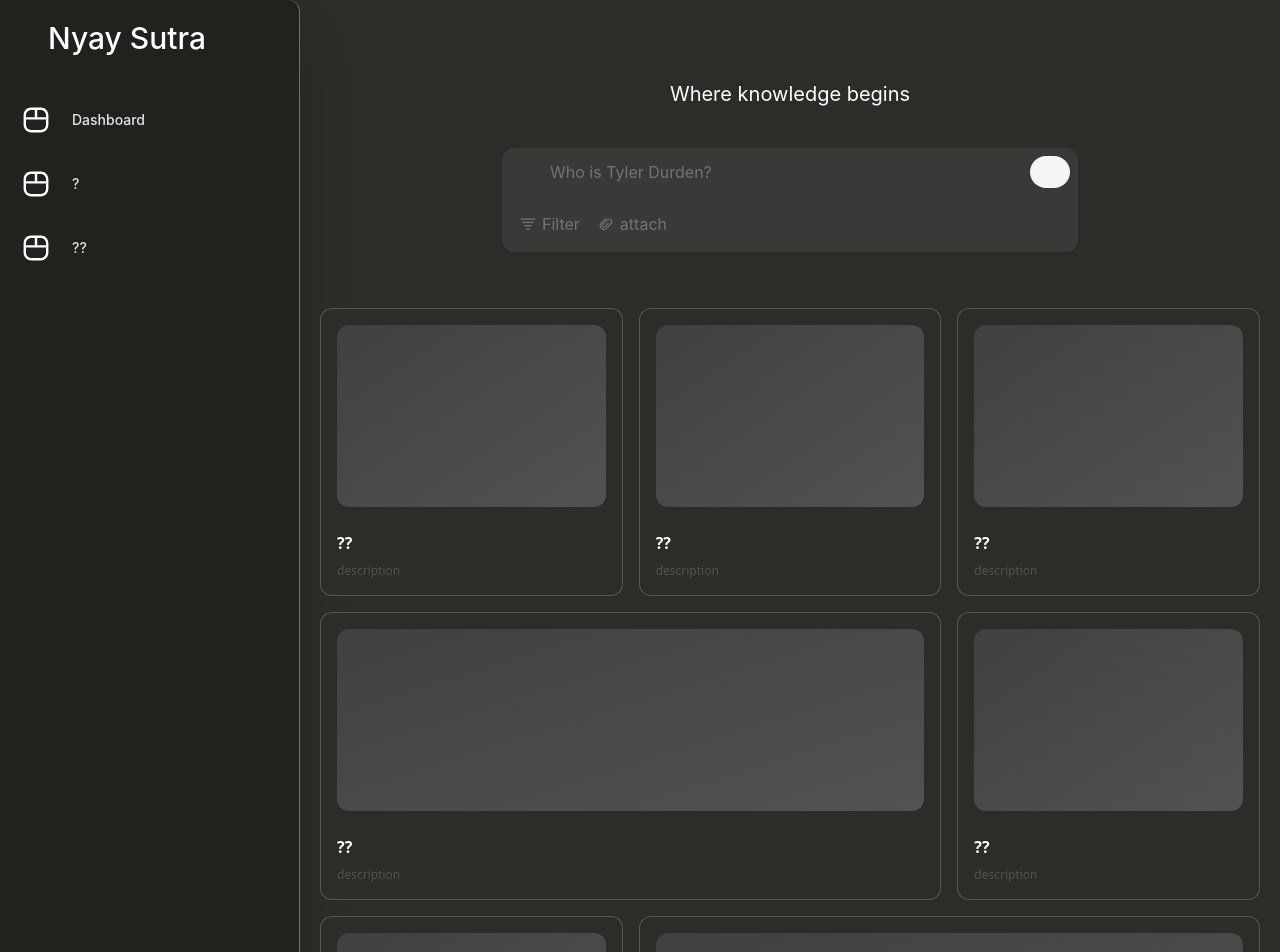
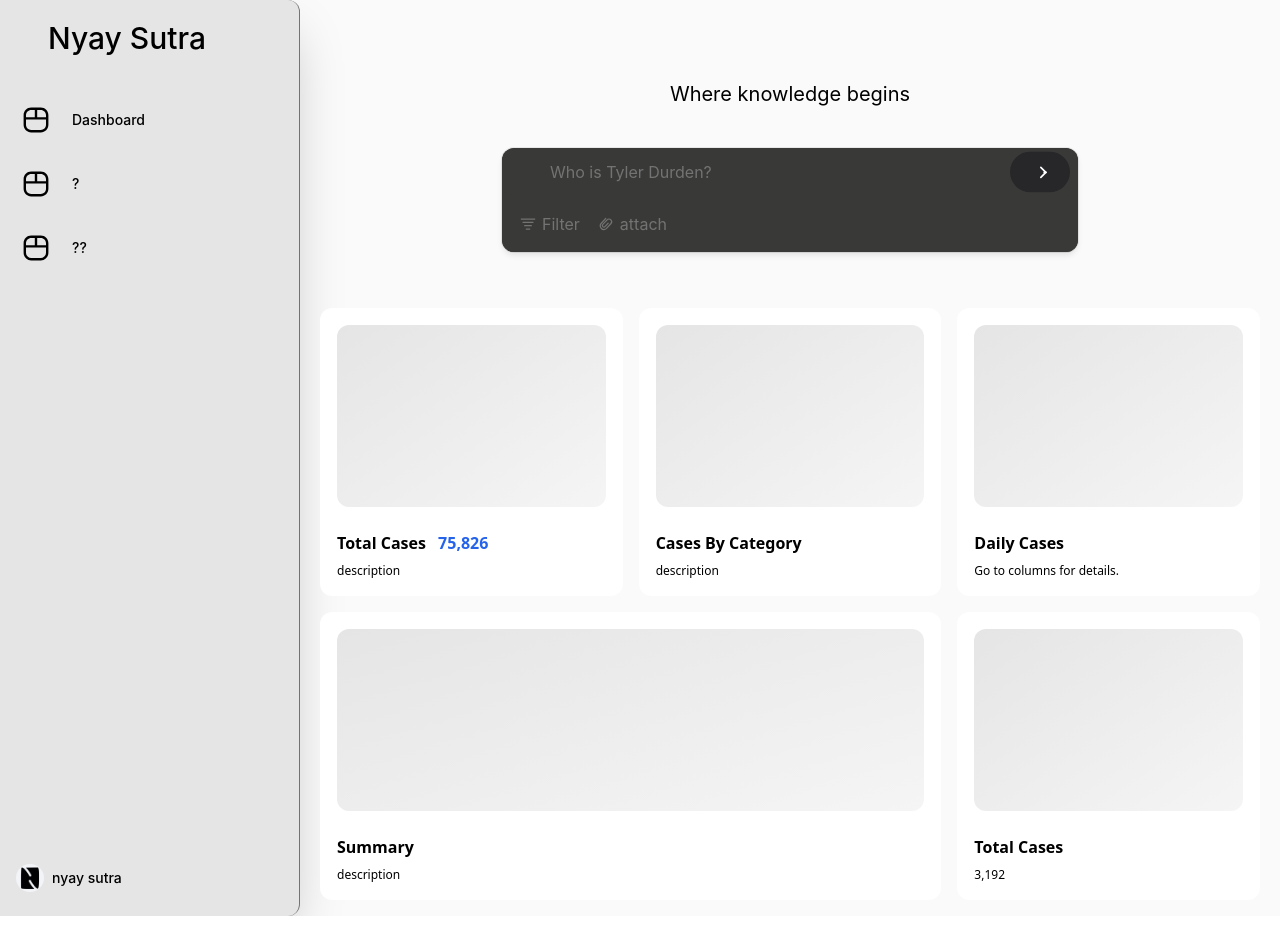
Before and after one commit to anujsb/SIH-landing, a React (Vite) app: page /demo in a window 1280 px wide. Shown: the top 952 px of the page. After the commit the page ends 916 px from the top, so only its background shows below. Built offline with nearby package versions, Linux system fonts and the light colour scheme.

Commit message:
removed dark mode and changed color palette

```diff
--- a/src/components/Dashboard.tsx
+++ b/src/components/Dashboard.tsx
@@ -23,13 +23,13 @@ const Dashboard = () => {
   };
 
   return (
-    <div className="bg-[#2c2c29] text-white flex flex-col md:flex-row  w-full h-full">
+    <div className="bg-[#fafafa] text-black flex md:flex-row  w-full h-full">
       {" "}
       {/* <Sidebar /> */}
       <SidebarDemo />
       <div className="flex flex-1 flex-col items-center justify-center w-full">
         <div className="h-[40rem] flex flex-1 flex-col items-center  px-4 bg-background mt-20 w-full">
-          <h1 className="mb-5 sm:mb-10 text-xl text-center sm:text-xl text-white ">
+          <h1 className="mb-5 sm:mb-10 text-xl text-center sm:text-xl text-black ">
             Where knowledge begins
           </h1>
           <PlaceholdersAndVanishInput
@@ -72,49 +72,51 @@ export default Dashboard;
 }
 
 const Skeleton = () => (
-  <div className="flex flex-1 w-full h-full min-h-[6rem] rounded-xl bg-gradient-to-br from-neutral-700 to-neutral-600 "></div>
+  <div className="flex flex-1 w-full h-full min-h-[6rem] rounded-xl bg-gradient-to-br from-neutral-200 to-neutral-100 "></div>
 );
 const items = [
   {
-    title: "??",
+    title: (
+      <p>
+        Total Cases <span className="text-blue-600 ml-2">75,826</span>
+      </p>
+    ),
     description: "description",
     header: <Skeleton />,
     //   icon: <IconClipboardCopy className="h-4 w-4 text-neutral-500" />,
   },
   {
-    title: "??",
+    title: "Cases By Category",
     description: "description",
     header: <Skeleton />,
     //   icon: <IconFileBroken className="h-4 w-4 text-neutral-500" />,
   },
   {
-    title: "??",
-    description: "description",
+    title: "Daily Cases",
+    description: "Go to columns for details.",
     header: <Skeleton />,
     //   icon: <IconSignature className="h-4 w-4 text-neutral-500" />,
   },
   {
-    title: "??",
+    title: "Summary",
     description: "description",
     header: <Skeleton />,
     //   icon: <IconTableColumn className="h-4 w-4 text-neutral-500" />,
   },
   {
-    title: "??",
-    description: "description",
+    title: "Total Cases",
+    description: "3,192",
     header: <Skeleton />,
     //   icon: <IconArrowWaveRightUp className="h-4 w-4 text-neutral-500" />,
   },
-  {
-    title: "??",
-    description: "description",
-    header: <Skeleton />,
-    //   icon: <IconBoxAlignTopLeft className="h-4 w-4 text-neutral-500" />,
-  },
-  {
-    title: "??",
-    description: "description",
-    header: <Skeleton />,
-    //   icon: <IconBoxAlignRightFilled className="h-4 w-4 text-neutral-500" />,
-  },
+  // {
+  //   title: "??",
+  //   description: "description",
+  //   header: <Skeleton />,
+  // },
+  // {
+  //   title: "??",
+  //   description: "description",
+  //   header: <Skeleton />,
+  // },
 ];
--- a/src/components/Hero.tsx
+++ b/src/components/Hero.tsx
@@ -20,7 +20,7 @@ const Hero = () => {
             className="my-10 flex items-center justify-center gap-4"
           >
             <Button
-              className="text-white pointer-events-auto"
+              className="text-white bg-black pointer-events-auto"
               variant="default"
             >
               View Demo
--- a/src/components/SidebarDemo.tsx
+++ b/src/components/SidebarDemo.tsx
@@ -39,7 +39,7 @@ export function SidebarDemo() {
   return (
     <div>
       <Sidebar open={open} setOpen={setOpen}>
-        <SidebarBody className="justify-between gap-10 bg-[#22211d] border-r border-neutral-500 shadow-2xl rounded-r-xl">
+        <SidebarBody className="justify-between gap-10 bg-neutral-200 border-r border-neutral-500 shadow-2xl rounded-r-xl">
           <div className="flex flex-col flex-1 overflow-y-auto overflow-x-hidden">
             {open ? <Logo /> : <LogoIcon />}
             <div className="mt-8 flex flex-col gap-2">
@@ -81,7 +81,7 @@ export const Logo = () => {
       <motion.span
         initial={{ opacity: 0 }}
         animate={{ opacity: 1 }}
-        className="font-medium text-white text-3xl"
+        className="font-medium text-black text-3xl"
       >
         Nyay Sutra
       </motion.span>
--- a/src/components/ui/bento-grid.tsx
+++ b/src/components/ui/bento-grid.tsx
@@ -35,7 +35,7 @@ export const BentoGridItem = ({
   return (
     <div
       className={cn(
-        "row-span-1 rounded-xl group/bento hover:shadow-xl transition duration-200 shadow-input dark:shadow-none p-4 bg-[#2c2c29] border-white/[0.2]  border justify-between flex flex-col space-y-4 ",
+        "row-span-1 rounded-xl group/bento hover:shadow-xl transition duration-200 shadow-input dark:shadow-none p-4 bg-white border-white/[0.2]  border justify-between flex flex-col space-y-4 ",
         className
       )}
     >
@@ -43,7 +43,7 @@ export const BentoGridItem = ({
       <div className="group-hover/bento:translate-x-2 transition duration-200">
         {icon}
         <div className="font-sans font-bold mb-2 mt-2">{title}</div>
-        <div className="font-sans font-normal text-neutral-600 text-xs dark:text-neutral-300">
+        <div className="font-sans font-normal text-black text-xs ">
           {description}
         </div>
       </div>
--- a/src/components/ui/floating-navbar.tsx
+++ b/src/components/ui/floating-navbar.tsx
@@ -74,7 +74,7 @@ export const FloatingNav: React.FC<FloatingNavProps> = ({
             ))}
           </div>
           <Link to='/demo'>
-            <Button className="mx-4 black-grad-radial shadow-inner border rounded-lg text-white">
+            <Button className="mx-4 black-grad-radial shadow-inner border rounded-lg text-white bg-black">
               view Demo
             </Button>
           </Link>
--- a/src/components/ui/placeholders-and-vanish-input.tsx
+++ b/src/components/ui/placeholders-and-vanish-input.tsx
@@ -177,7 +177,7 @@ export function PlaceholdersAndVanishInput({
   return (
     <div
       className={cn(
-        "w-full relative max-w-xl mx-auto bg-[#393937] rounded-xl overflow-hidden shadow-[0px_2px_3px_-1px_rgba(0,0,0,0.1),_0px_1px_0px_0px_rgba(25,28,33,0.02),_0px_0px_0px_1px_rgba(25,28,33,0.08)] transition duration-200",
+        "w-full relative max-w-xl mx-auto bg-[#393937] rounded-xl overflow-hidden shadow-[0px_4px_6px_-1px_rgba(0,0,0,0.1),_0px_1px_0px_0px_rgba(25,28,33,0.02),_0px_0px_0px_1px_rgba(25,28,33,0.08)] transition duration-200",
         value && "bg-[#212120]"
       )}
     >
@@ -216,26 +216,19 @@ export function PlaceholdersAndVanishInput({
           aria-label="Submit"
           disabled={!value}
           type="submit"
-          className="absolute right-2 top-1/2 z-50 -translate-y-1/2 h-8 w-8 rounded-full disabled:bg-gray-100 bg-black dark:bg-zinc-900 dark:disabled:bg-zinc-800 transition duration-200 flex items-center justify-center"
+          className="absolute right-2 top-1/2 z-50 -translate-y-1/2 rounded-full bg-zinc-900 disabled:bg-zinc-800 transition duration-200"
         >
-          {/* <img
-            src={arrow}
-            width={50}
-            height={50}
-            alt="EACC.dev logo"
-            className="rounded-xl mx-auto lg:mx-0"
-          /> */}
           <motion.svg
             xmlns="http://www.w3.org/2000/svg"
-            width="24"
-            height="24"
+            width="34"
+            height="34"
             viewBox="0 0 24 24"
             fill="none"
             stroke="currentColor"
             strokeWidth="2"
             strokeLinecap="round"
             strokeLinejoin="round"
-            className="text-white h-4 w-4"
+            className="text-white h-5 w-5"
           >
             <path stroke="none" d="M0 0h24v24H0z" fill="none" />
             <motion.path
@@ -288,7 +281,7 @@ export function PlaceholdersAndVanishInput({
       </form>
       <div
         className={cn(
-          "w-full flex gap-4 items-start justify-start relative bg-[#393937] p-4",
+          "w-full flex gap-4 items-start justify-start relative bg-[#393937] p-4 transition duration-200",
           value && "bg-[#212120]"
         )}
       >
--- a/src/components/ui/sidebar.tsx
+++ b/src/components/ui/sidebar.tsx
@@ -191,7 +191,7 @@ export const SidebarLink = ({
           display: animate ? (open ? "inline-block" : "none") : "inline-block",
           opacity: animate ? (open ? 1 : 0) : 1,
         }}
-        className="text-neutral-200 text-sm group-hover/sidebar:translate-x-1 transition duration-150 whitespace-pre inline-block !p-0 !m-0"
+        className="text-black text-sm group-hover/sidebar:translate-x-1 transition duration-150 whitespace-pre inline-block !p-0 !m-0"
       >
         {link.label}
       </motion.span>
```
Also changed, not shown: src/assets/Dashboard.svg.
